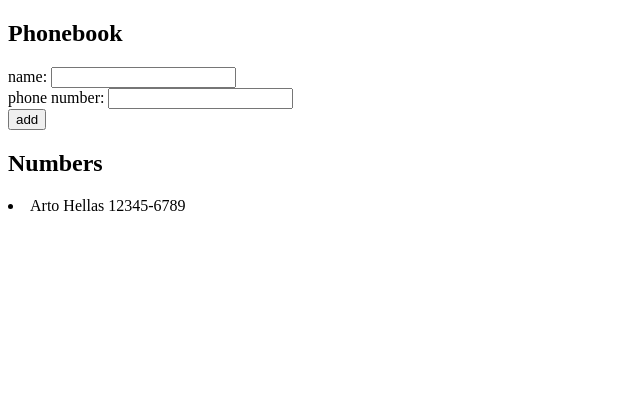
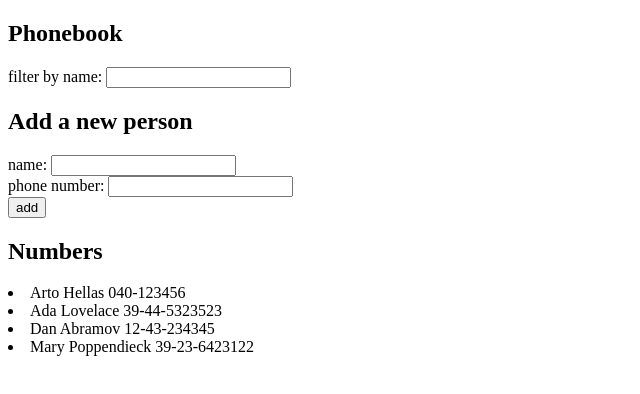
Before and after one commit to arnavb/full-stack-open, a React (Create React App) app in the folder part2/phonebook/: page / in a window 1280 px wide. Shown: the top 394 px of the page, without its empty margins (0-640 px from the left). Built offline with nearby package versions, Linux system fonts and the light colour scheme; the HTML template or start-up script is replaced by a standard one.

Commit message:
2.9: Add functionality to filter names

```diff
--- a/part2/phonebook/src/App.js
+++ b/part2/phonebook/src/App.js
@@ -2,10 +2,14 @@
 
 const App = () => {
   const [persons, setPersons] = useState([
-    { name: "Arto Hellas", phoneNumber: "12345-6789" },
+    { name: "Arto Hellas", phoneNumber: "040-123456" },
+    { name: "Ada Lovelace", phoneNumber: "39-44-5323523" },
+    { name: "Dan Abramov", phoneNumber: "12-43-234345" },
+    { name: "Mary Poppendieck", phoneNumber: "39-23-6423122" },
   ]);
   const [newName, setNewName] = useState("");
   const [newPhoneNumber, setNewPhoneNumber] = useState("");
+  const [filter, setFilter] = useState("");
 
   const handleSubmit = (event) => {
     event.preventDefault();
@@ -23,6 +27,12 @@
   return (
     <div>
       <h2>Phonebook</h2>
+      filter by name:{" "}
+      <input
+        value={filter}
+        onChange={(event) => setFilter(event.target.value)}
+      />
+      <h2>Add a new person</h2>
       <form onSubmit={handleSubmit}>
         <div>
           name:{" "}
@@ -42,11 +52,15 @@
         </div>
       </form>
       <h2>Numbers</h2>
-      {persons.map((person) => (
-        <li key={person.name}>
-          {person.name} {person.phoneNumber}
-        </li>
-      ))}
+      {persons
+        .filter((person) =>
+          person.name.toLowerCase().includes(filter.toLowerCase())
+        )
+        .map((person) => (
+          <li key={person.name}>
+            {person.name} {person.phoneNumber}
+          </li>
+        ))}
     </div>
   );
 };
```
